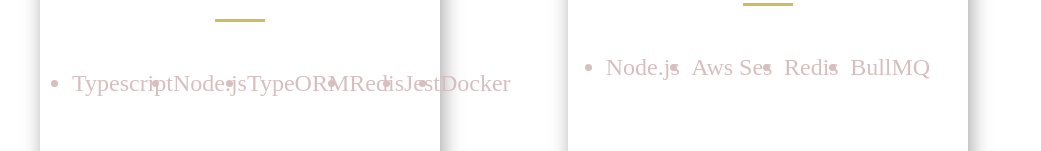
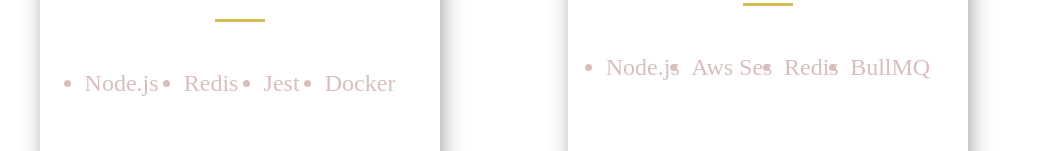
Before and after one commit to KleberBarilli/my-portfolio, a Next.js app: page / in a window 1280 px wide. Shown: the part 2555-2706 px from the top of the page, without its empty margins (136-1177 px from the left). Built offline with nearby package versions, Linux system fonts and the light colour scheme.

Commit message:
rm stacks

```diff
--- a/src/constants/constants.js
+++ b/src/constants/constants.js
@@ -4,7 +4,7 @@
         description:
             'Mobile application to control the scheduling of psychologists and customers.',
         image: '/images/psico-id.png',
-        tags: ['Typescript', 'Prisma', 'React Native'],
+        tags: ['Typescript', 'Prisma', 'Postgres', 'Redis', 'React Native'],
         visit: 'https://www.psicoid.com.br/',
         id: 0,
     },
@@ -23,7 +23,7 @@
         description:
             'Skeleton of an application using some S.O.L.I.D. principles.',
         image: '/images/rest.jpg',
-        tags: ['Typescript', 'Redis', 'Jest', 'Docker'],
+        tags: ['Typescript', 'Node.js', 'TypeORM', 'Redis', 'Jest', 'Docker'],
         source: 'https://github.com/KleberBarilli/API-Restful-Base',
         // visit: '',
         id: 2,
@@ -66,7 +66,7 @@
         description:
             'Em breve, o seu aplicativo de busca e agentamento de psicólogos.',
         image: '/images/psico-id.png',
-        tags: ['Typescript', 'Prisma', 'Postgres', 'Redis', 'React Native'],
+        tags: ['Typescript', 'Prisma', 'React Native'],
         visit: 'https://www.psicoid.com.br/',
         id: 0,
     },
@@ -85,7 +85,7 @@
         description:
             'Esquelo de uma aplicação node com alguns princípios do SOLID.',
         image: '/images/rest.jpg',
-        tags: ['Typescript', 'Node.js', 'TypeORM', 'Redis', 'Jest', 'Docker'],
+        tags: ['Node.js', 'Redis', 'Jest', 'Docker'],
         source: 'https://github.com/KleberBarilli/API-Restful-Base',
         // visit: '',
         id: 2,
```
